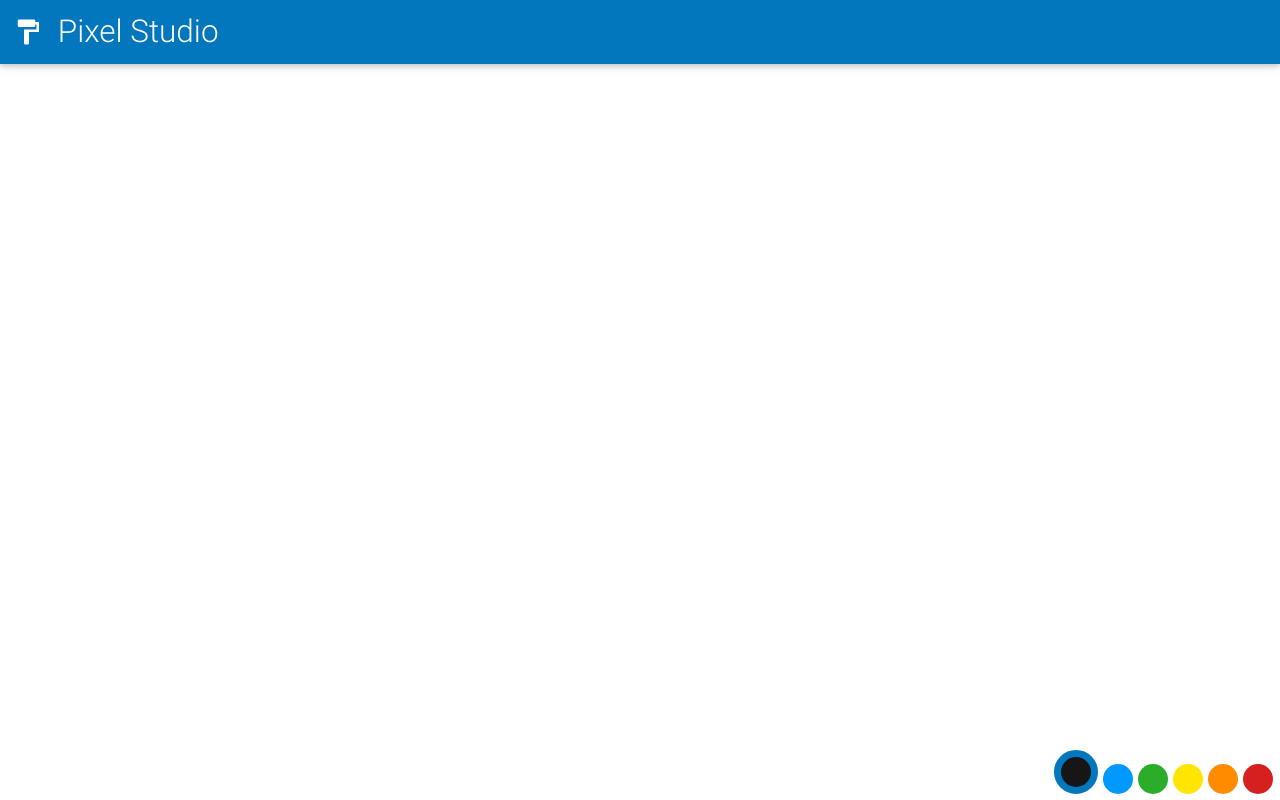
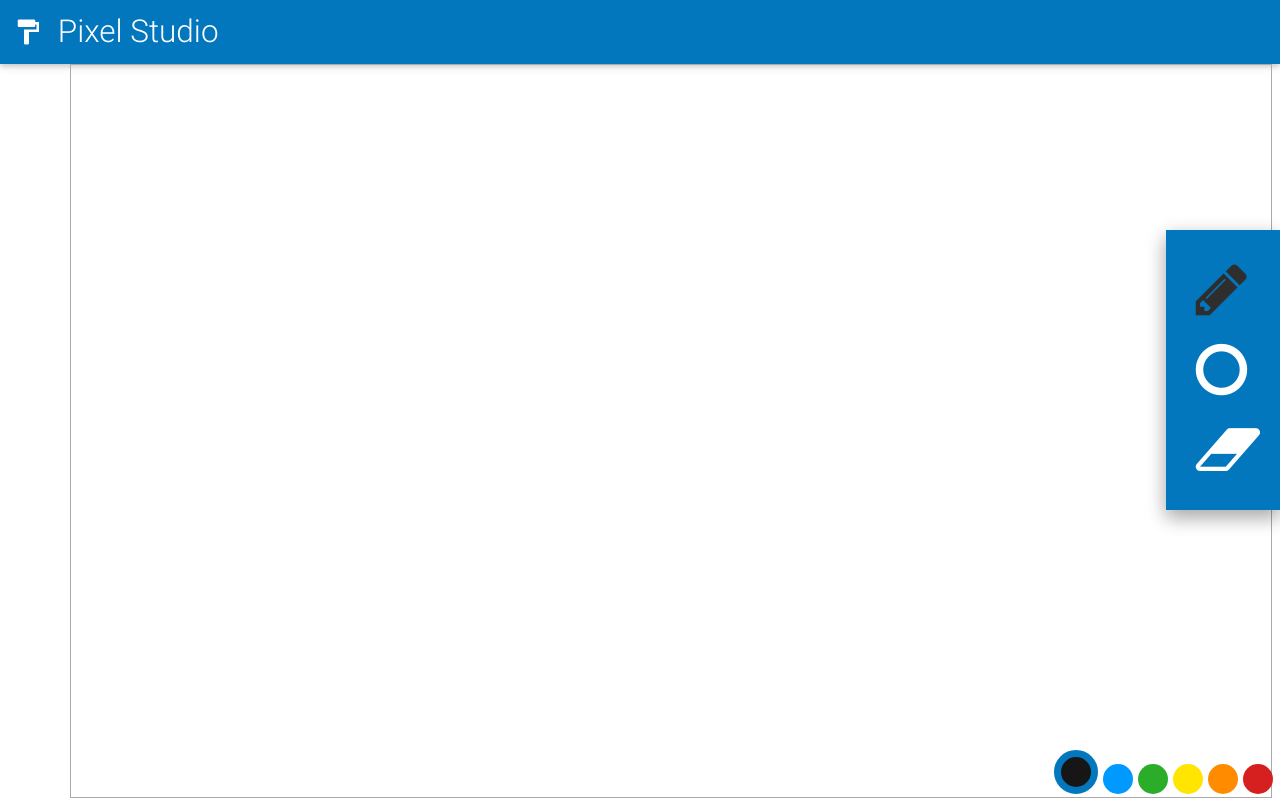
Before and after one commit to Pierre-Saigot/pixel_studio, a plain HTML site: page index.html in a window 1280 px wide. Drawn offline with nearby package versions, Linux system fonts and the light colour scheme.

Commit message:
MAJ avant draw

```diff
--- a/app/canvas.js
+++ b/app/canvas.js
@@ -4,19 +4,48 @@ pixel_studio.canvas = {
 		width: 0,
 		height: 0
 	},
+	nb_pixel: {
+		width: 0,
+		height:0
+	},
 
 	pixel_dimension: 0,
 
-	nb_pixel_width: 0,
+	$canvas: null,
+	context: null,
 
 	/**
 	 * Préparation de la zone de dessin
-	 * @param  {string} div_id         nom de la div dans leuqel sera placé le canvas
-	 * @param  {number} width          largeur exact max en pixel ecran
-	 * @param  {number} height         hauteur exact max en pixel ecran
-	 * @param  {number} nb_pixel_width nombre de pixel en largeur
+	 * @param  {string} div_id         Nom de la div dans lequel sera placé le  canvas
+	 * @param  {number} width          Largeur exact du canvas en pixel ecran
+	 * @param  {number} height         Hauteur maximum du camvas en pixel ecran
+	 * @param  {number} nb_pixel_width Nombre de pixel en largeur
 	 */
 	init: function(div_id, width, height, nb_pixel_width){
 
+		//  Calcul du pixel_dimension
+
+		this.pixel_dimension = parseInt(width / nb_pixel_width);
+		this.nb_pixel.height = parseInt(height / this.pixel_dimension);
+
+		this.screen.width 	= this.pixel_dimension * nb_pixel_width;
+		this.screen.height 	= this.pixel_dimension * this.nb_pixel.height;
+		this.nb_pixel.width = nb_pixel_width;
+
+		//  Creation du canvas
+
+		var $c = $('<canvas></canvas>');
+		$c.attr({
+			'width': this.screen.width,
+			'height': this.screen.height,
+		});
+		this.$canvas = $c;
+		this.$canvas.appendTo('#'+div_id);
+
+		this.context = $c[0].getContext("2d");
+
+	},
+
+	draw: function(x, y, color){
 	}
-}
+};
--- a/app/main.js
+++ b/app/main.js
@@ -23,7 +23,11 @@ var pixel_studio = {
 		this.palette_tool.init( tools );
 
 		//Canvas
-		this.canvas.init();
+		//
+		var height = $(window).height();
+		var nav_height = $( 'nav' ).height()-3;
+		this.canvas.init('zone_dessin', window.innerWidth, height-=nav_height, 100);
+		$('canvas').css('margin-top', nav_height);
 
 		console.log("Pixel studio is initiated and  ready");
 	}
--- a/css/main.css
+++ b/css/main.css
@@ -7,10 +7,17 @@ a.brand-logo {
     width: 100%;
 }
 
+#zone_dessin canvas{
+    position: absolute;
+    right:8px;
+    top: 3px;
+    border: 1px solid #aaa;
+}
+
 div#tools {
     position: relative;
     display: block;
-    margin-top: -50%;
+    margin-top: 13%;
     float: right;
     background: #0277bd;
     padding: 20px 10px 20px 20px;
--- a/index.html
+++ b/index.html
@@ -29,7 +29,7 @@
         </nav>
 
         <div id="dessin">
-          <div id="canvas"></div>
+          <div id="zone_dessin"></div>
           <!-- Palette de couleur -->
           <div id="palette">
             <li id="color"></li>
```
